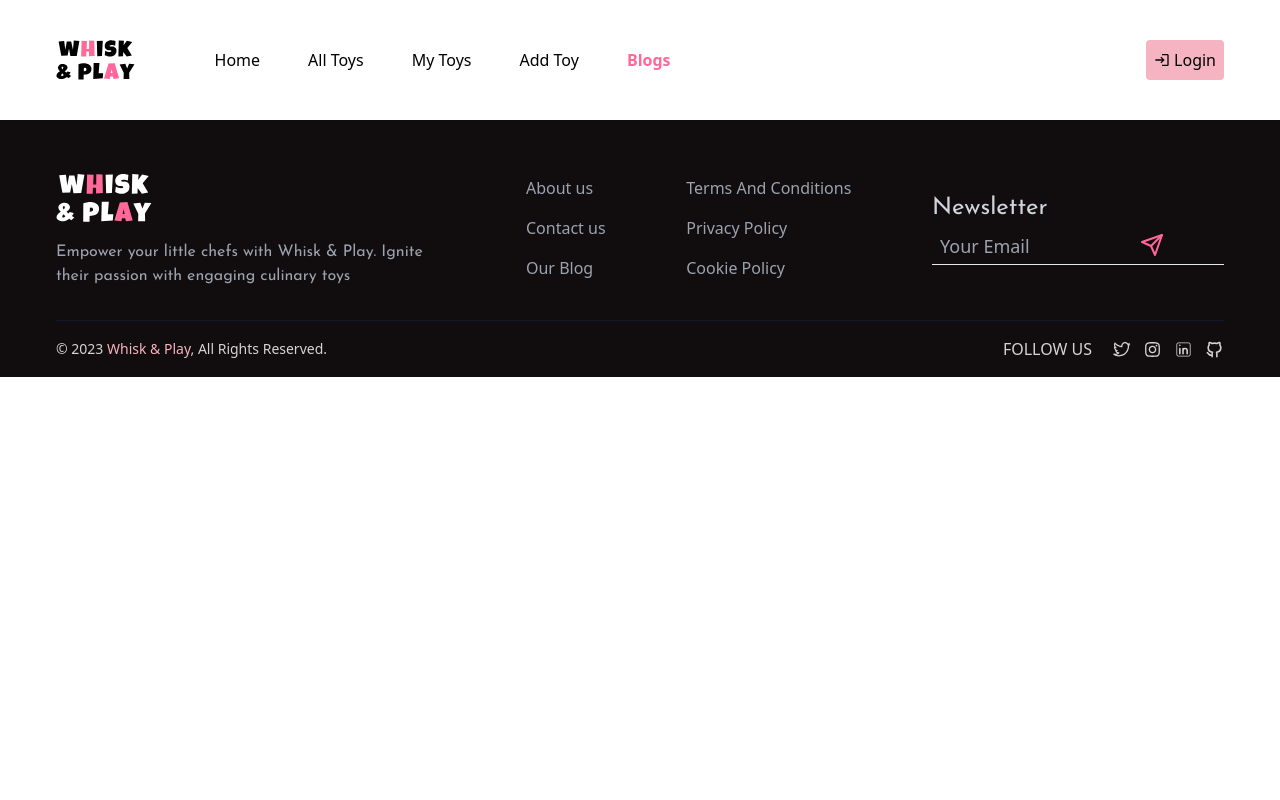
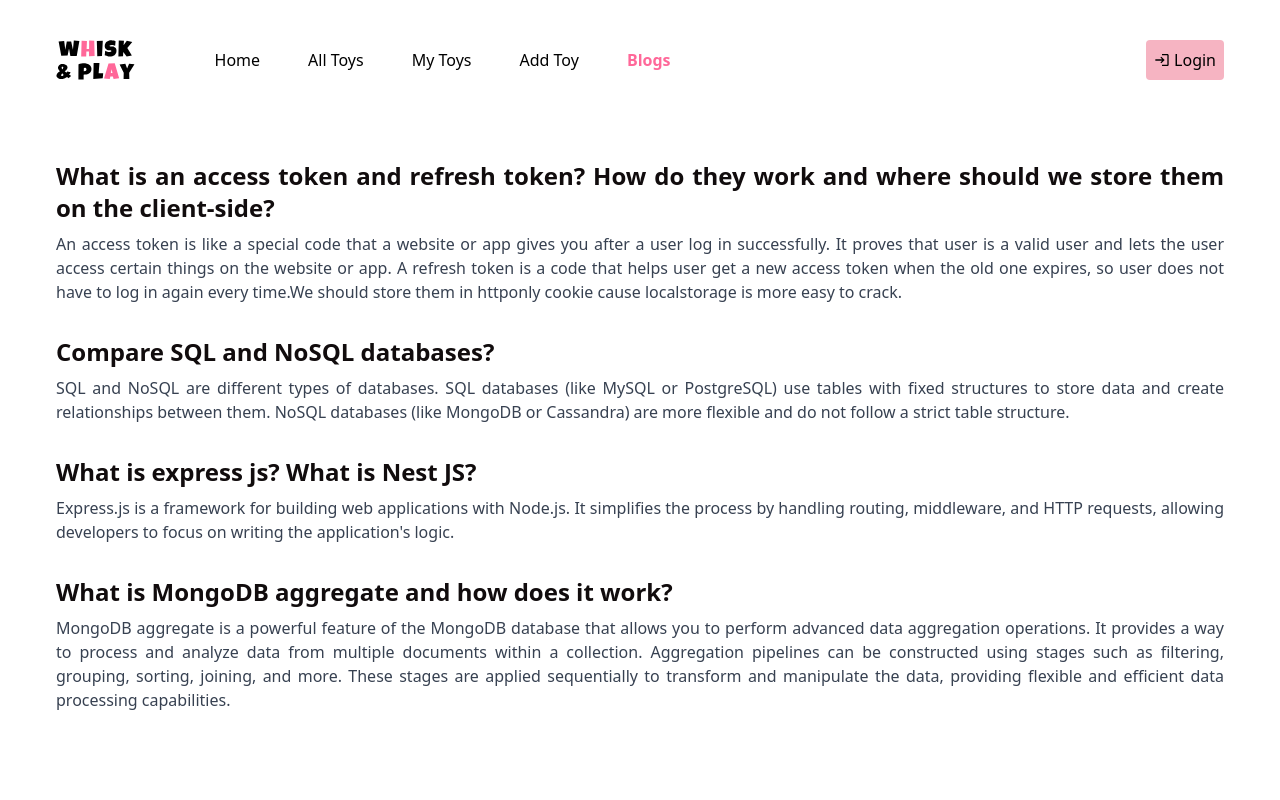
Before and after one commit to Rownokzahan/whisk-and-play-client, a React (Vite) app: page /blog in a window 1280 px wide. Shown: the top 800 px of the page. Built offline with nearby package versions, Linux system fonts and the light colour scheme; no server answers.

Commit message:
Add BLog Page

```diff
--- a/src/pages/Blog.jsx
+++ b/src/pages/Blog.jsx
@@ -1,8 +1,34 @@
 
 const Blog = () => {
     return (
-        <div>
+        <div className="space-y-8 mt-12 mb-24 text-dark-gray text-justify">
+            <div>
+                <h3 className="text-2xl font-semibold mb-2">What is an access token and refresh token? How do they work and where should we store them on the client-side?</h3>
+                <p className='text-gray-700'>
+                    An access token is like a special code that a website or app gives you after a user log in successfully. It proves that user is a valid user and lets the user access certain things on the website or app. A refresh token is a code that helps user get a new access token when the old one expires, so user does not have to log in again every time.We should store them in httponly cookie cause localstorage is more easy to crack.
+                </p>
+            </div>
 
+            <div>
+                <h3 className="text-2xl font-semibold mb-2">Compare SQL and NoSQL databases?</h3>
+                <p className='text-gray-700'>
+                    SQL and NoSQL are different types of databases. SQL databases (like MySQL or PostgreSQL) use tables with fixed structures to store data and create relationships between them. NoSQL databases (like MongoDB or Cassandra) are more flexible and do not follow a strict table structure.
+                </p>
+            </div>
+
+            <div>
+                <h3 className="text-2xl font-semibold mb-2">What is express js? What is Nest JS?</h3>
+                <p className='text-gray-700'>
+                    Express.js is a framework for building web applications with Node.js. It simplifies the process by handling routing, middleware, and HTTP requests, allowing developers to focus on writing the application&apos;s logic.
+                </p>
+            </div>
+
+            <div>
+                <h3 className="text-2xl font-semibold mb-2">What is MongoDB aggregate and how does it work?</h3>
+                <p className='text-gray-700'>
+                    MongoDB aggregate is a powerful feature of the MongoDB database that allows you to perform advanced data aggregation operations. It provides a way to process and analyze data from multiple documents within a collection. Aggregation pipelines can be constructed using stages such as filtering, grouping, sorting, joining, and more. These stages are applied sequentially to transform and manipulate the data, providing flexible and efficient data processing capabilities.
+                </p>
+            </div>
         </div>
     );
 };
```
